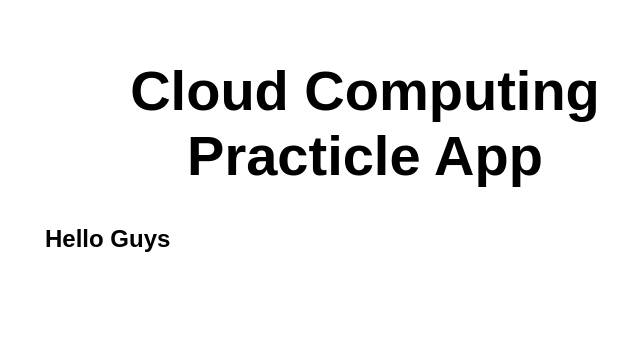
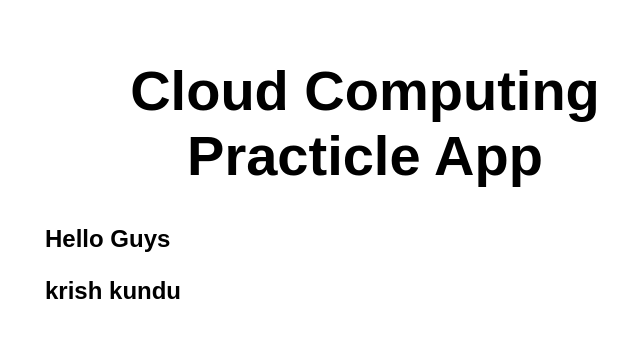
Before and after one commit to AshfaNisthar/WebAppPracticalCloud, a website: page src/index.html in a window 1280 px wide. Shown: the whole page, without its empty margins (275-915 px from the left). Drawn offline with Linux system fonts and the light colour scheme.

Commit message:
Update index.html

```diff
--- a/src/index.html
+++ b/src/index.html
@@ -12,6 +12,7 @@
   <main>
     <h1>Cloud Computing Practicle App</h1>
     <h2>Hello Guys<h2>
+      <p> krish kundu<p></p>
   </main>
 </body>
 
```
